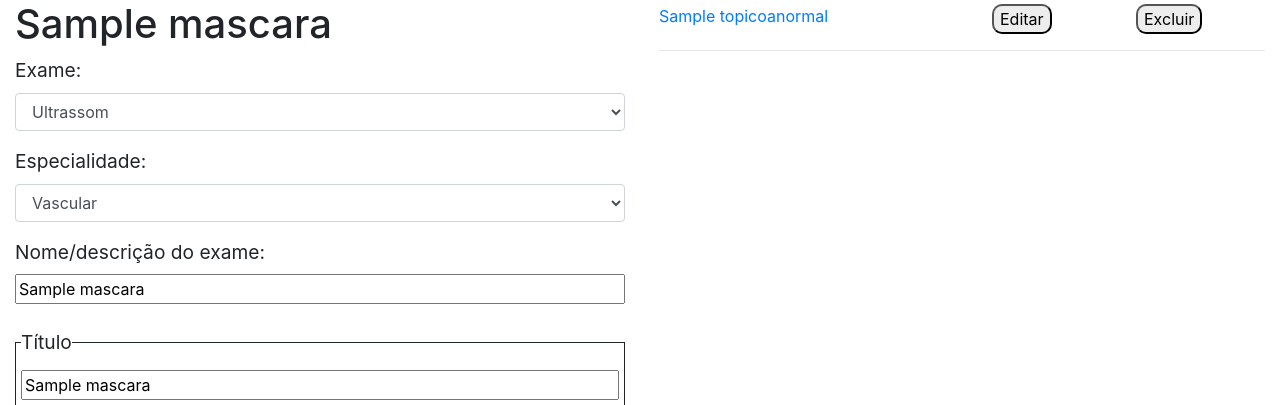
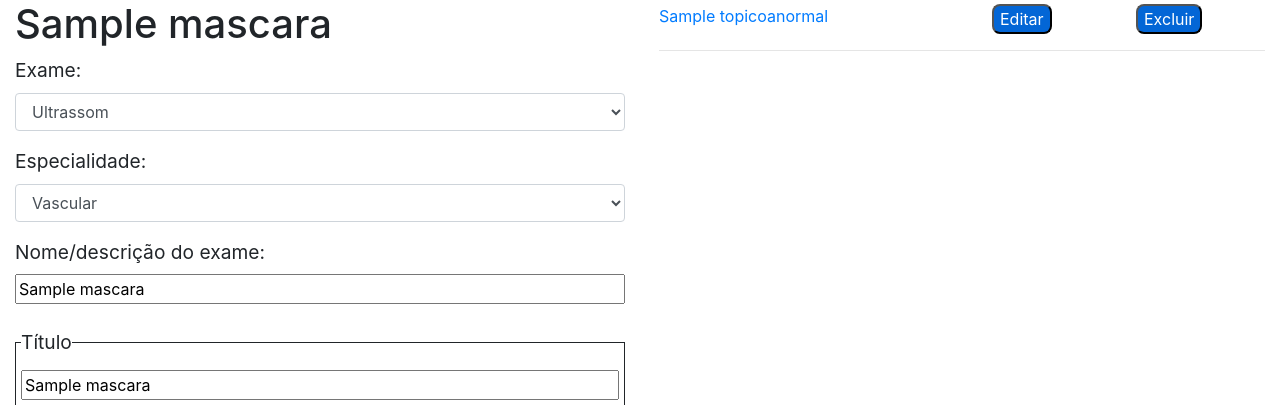
Before and after one commit to netofarthur/laudario, a Django app: template laudario/masks/templates/masks/editar_mascara.html in a window 1280 px wide. Shown: the part 172-577 px from the top of the page. Run offline with Django 3.2, Linux system fonts and the light colour scheme; data comes from the database, SQL or seed files in the repository; tables that the repository leaves empty hold one stand-in row (values such as "Sample post"); the template is opened without the code that fills it: values that come from a table or form of the project are taken from there, most other values are stand-ins (such as "Sample title", 1, 10 or a date in 2020); parts of the project's set-up code (start-up, migrations or seed data) failed here and were passed over; some libraries are stand-ins or nearby versions.

Commit message:
Botões editar e excluir configurações CSS.

```diff
--- a/laudario/masks/static/masks/css/index.css
+++ b/laudario/masks/static/masks/css/index.css
@@ -56,7 +56,7 @@ label {
 #botao_cadastrar {
       background-color: #0366d6;
       color: white;
-      border-radius: 7px;
+      border-radius: .5rem;
       margin-top: .7rem;
 
 
--- a/laudario/masks/static/masks/css/mascara.css
+++ b/laudario/masks/static/masks/css/mascara.css
@@ -213,8 +213,9 @@ color: white;
 }
 
 .botao_configuracao {
-    border-radius: 10px;
-      background-color: #ededed;
+      border-radius: .5rem;
+      background-color: #0366d6;
+      color: white;
 }
 
 .input_curto {
```
